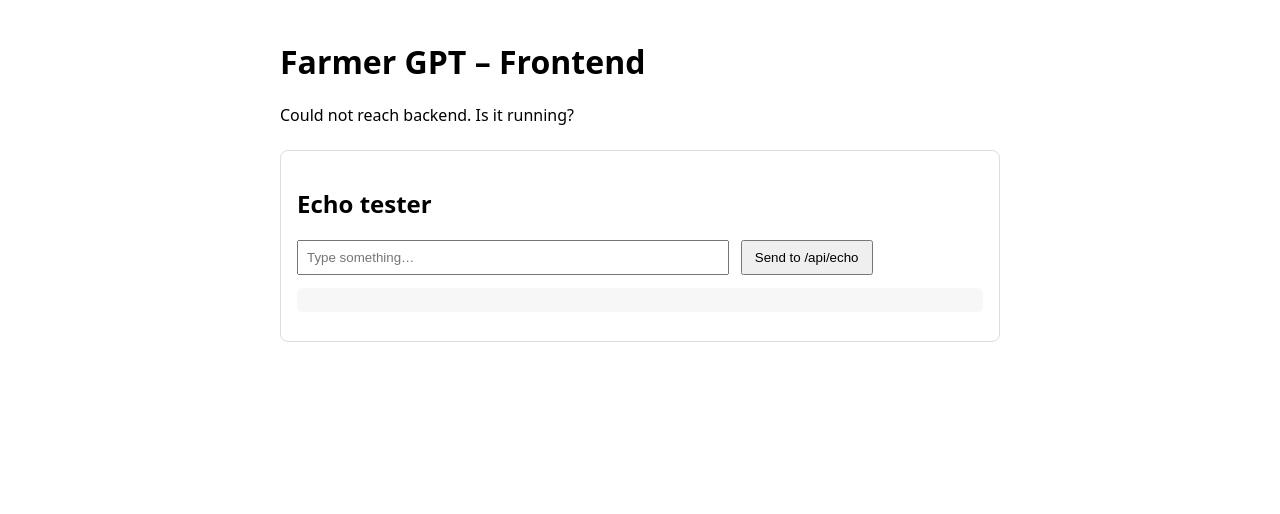
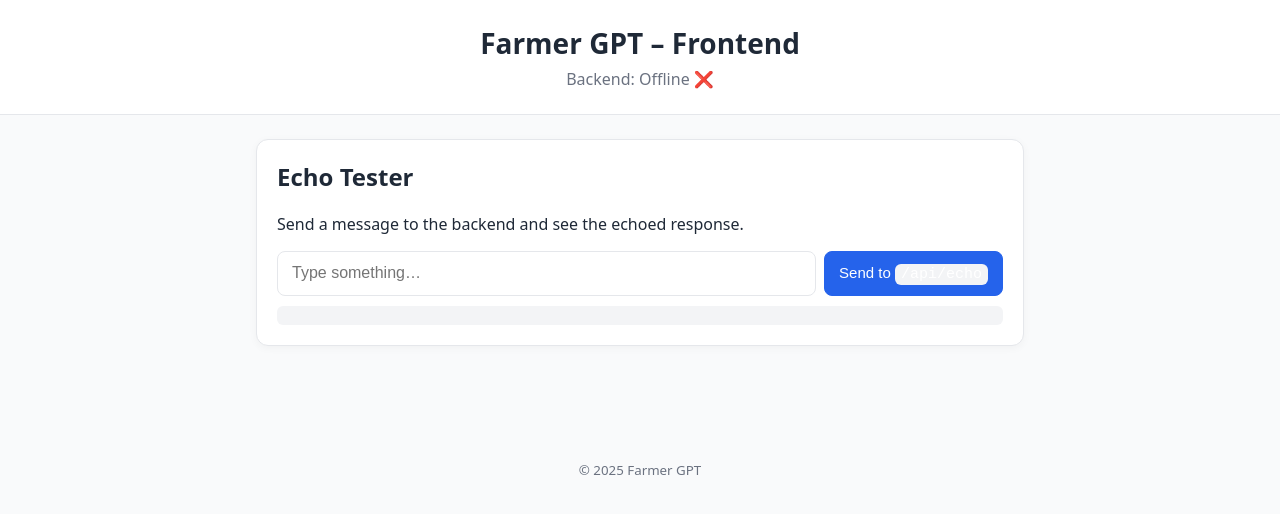
Before and after one commit to Durgaprasadyasam/Farmer-gpt, a plain HTML site: page frontend/index.html in a window 1280 px wide. Drawn offline with Linux system fonts and the light colour scheme; no server answers.

Commit message:
Update index.html

```diff
--- a/frontend/index.html
+++ b/frontend/index.html
@@ -1,23 +1,164 @@
-<!doctype html>
+<!DOCTYPE html>
 <html lang="en">
 <head>
-  <meta charset="utf-8" />
-  <meta name="viewport" content="width=device-width,initial-scale=1" />
-  <title>Farmer GPT – Frontend (Made by ChatGPT)</title>
-  <link rel="stylesheet" href="./style.css" />
+  <meta charset="UTF-8" />
+  <meta name="viewport" content="width=device-width, initial-scale=1.0"/>
+  <title>Farmer GPT – Frontend</title>
+
+  <!-- Inline CSS for simplicity -->
+  <style>
+    :root {
+      --bg: #f9fafb;
+      --card: #ffffff;
+      --text: #1f2937;
+      --muted: #6b7280;
+      --border: #e5e7eb;
+      --primary: #2563eb;
+    }
+    * { box-sizing: border-box; }
+    body {
+      margin: 0;
+      font-family: system-ui, -apple-system, Segoe UI, Roboto, Helvetica, Arial, sans-serif;
+      background: var(--bg);
+      color: var(--text);
+    }
+    header {
+      background: var(--card);
+      border-bottom: 1px solid var(--border);
+      padding: 24px 16px;
+      text-align: center;
+    }
+    header h1 {
+      margin: 0;
+      font-size: 28px;
+    }
+    header p {
+      margin: 6px 0 0;
+      color: var(--muted);
+    }
+    main {
+      max-width: 800px;
+      margin: 24px auto;
+      padding: 0 16px 64px;
+    }
+    .card {
+      background: var(--card);
+      border: 1px solid var(--border);
+      border-radius: 12px;
+      padding: 20px;
+      box-shadow: 0 2px 8px rgba(0,0,0,0.04);
+      margin-top: 16px;
+    }
+    h2 {
+      margin-top: 0;
+    }
+    .row {
+      display: flex;
+      gap: 8px;
+      margin-top: 8px;
+    }
+    input[type="text"] {
+      flex: 1;
+      padding: 12px 14px;
+      font-size: 16px;
+      border: 1px solid var(--border);
+      border-radius: 8px;
+      outline: none;
+    }
+    input[type="text"]:focus {
+      border-color: var(--primary);
+      box-shadow: 0 0 0 3px rgba(37, 99, 235, 0.2);
+    }
+    button {
+      padding: 12px 14px;
+      font-size: 15px;
+      border-radius: 8px;
+      border: 1px solid var(--primary);
+      background: var(--primary);
+      color: white;
+      cursor: pointer;
+      white-space: nowrap;
+    }
+    button:hover {
+      filter: brightness(1.05);
+    }
+    #echo-output {
+      margin-top: 10px;
+      min-height: 1.5em;
+      color: var(--text);
+      background: #f3f4f6;
+      padding: 8px 10px;
+      border-radius: 6px;
+      font-family: monospace;
+    }
+    footer {
+      text-align: center;
+      color: var(--muted);
+      padding: 24px 16px;
+    }
+    code {
+      background: #f3f4f6;
+      padding: 2px 6px;
+      border-radius: 6px;
+    }
+  </style>
 </head>
 <body>
+  <header>
+    <h1>Farmer GPT – Frontend</h1>
+    <p id="status">Connecting to backend...</p>
+  </header>
+
   <main>
-    <h1>Farmer GPT – Frontend</h1>
-    <p id="status">Connecting to backend…</p>
-
-    <section>
-      <h2>Echo tester</h2>
-      <input id="echoInput" placeholder="Type something…" />
-      <button id="sendBtn">Send to /api/echo</button>
-      <pre id="echoOut"></pre>
+    <section class="card">
+      <h2>Echo Tester</h2>
+      <p>Send a message to the backend and see the echoed response.</p>
+      <div class="row">
+        <input id="echo-input" type="text" placeholder="Type something…" />
+        <button id="echo-btn">Send to <code>/api/echo</code></button>
+      </div>
+      <div id="echo-output"></div>
     </section>
   </main>
-  <script src="./script.js"></script>
+
+  <footer>
+    <small>© <span id="year"></span> Farmer GPT</small>
+  </footer>
+
+  <script>
+    // Update footer year
+    document.getElementById("year").textContent = new Date().getFullYear();
+
+    // Backend URL
+    const BACKEND_URL = "https://farmer-gpt.onrender.com";
+
+    // Check backend status
+    fetch(`${BACKEND_URL}/api/status`)
+      .then(res => res.json())
+      .then(data => {
+        document.getElementById("status").textContent = `Backend: ${data.status || 'Online'}`;
+      })
+      .catch(() => {
+        document.getElementById("status").textContent = "Backend: Offline ❌";
+      });
+
+    // Echo button click
+    document.getElementById("echo-btn").addEventListener("click", () => {
+      const msg = document.getElementById("echo-input").value.trim();
+      if (!msg) return;
+      fetch(`${BACKEND_URL}/api/echo`, {
+        method: "POST",
+        headers: { "Content-Type": "application/json" },
+        body: JSON.stringify({ message: msg })
+      })
+        .then(res => res.json())
+        .then(data => {
+          document.getElementById("echo-output").textContent = data.echo || "(No response)";
+        })
+        .catch(() => {
+          document.getElementById("echo-output").textContent = "Error: Cannot reach backend";
+        });
+    });
+  </script>
 </body>
 </html>
```
